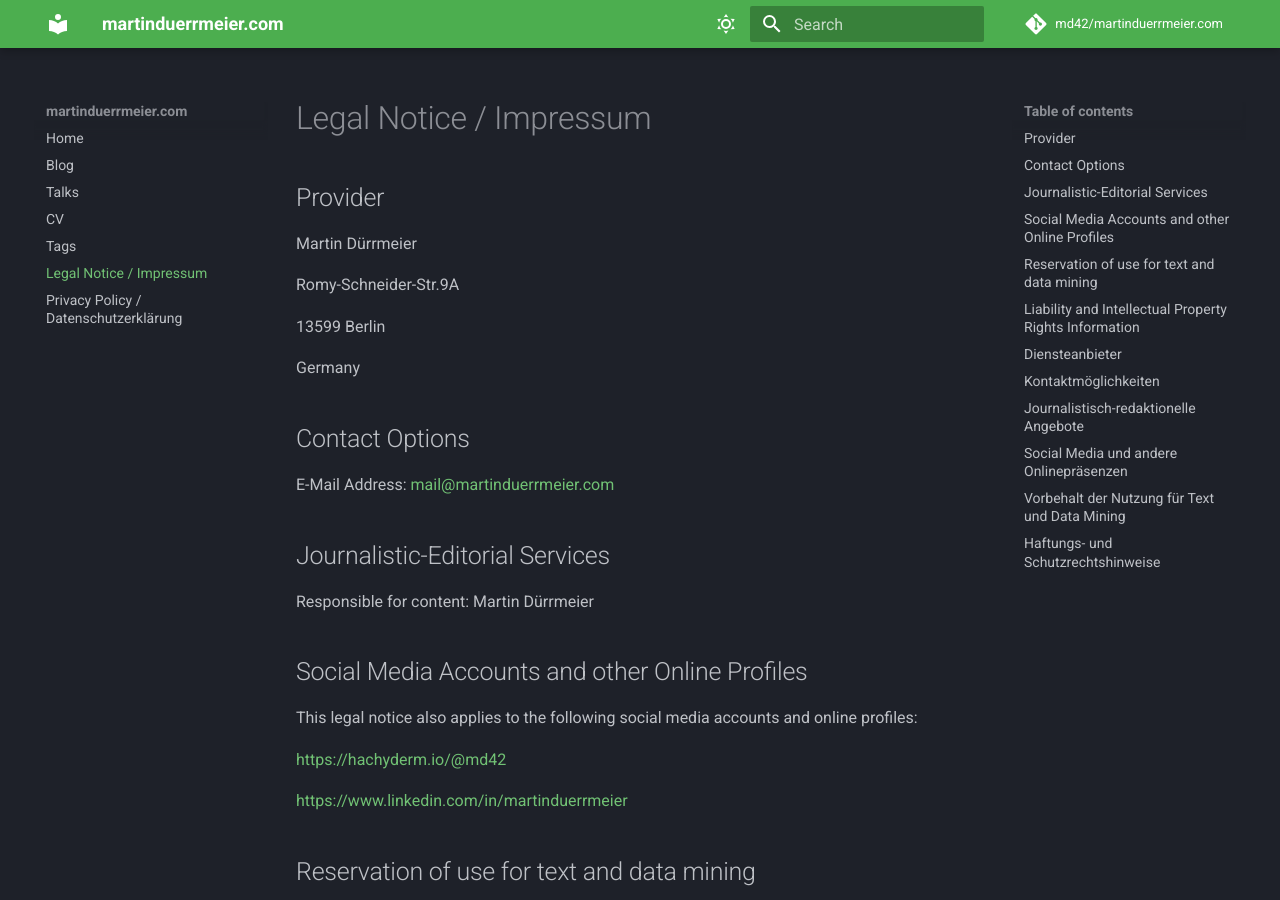
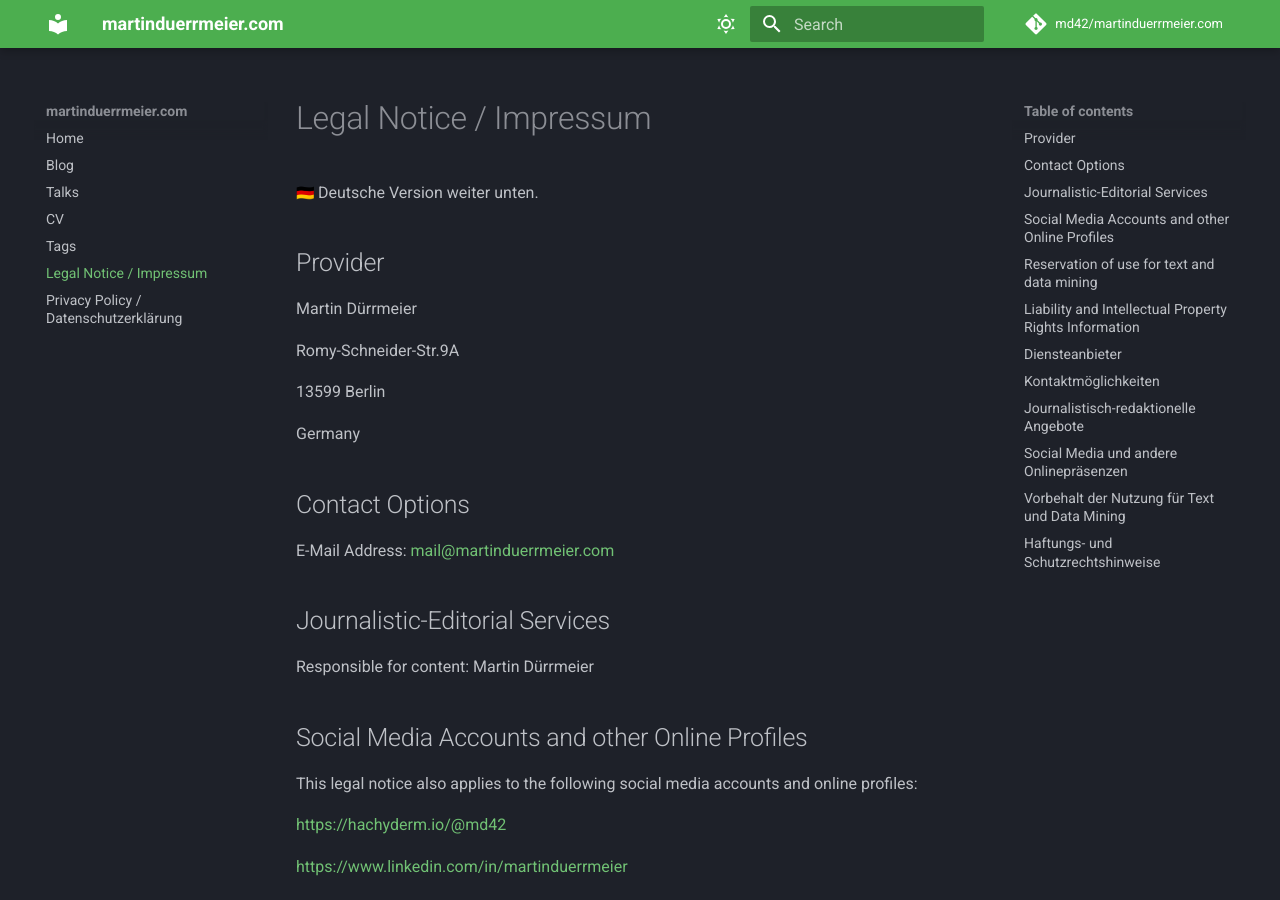
Before and after one commit to md42/martinduerrmeier.com, an MkDocs documentation site: the page built from docs/imprint.md, in a window 1280 px wide and 900 px high. Built offline with MkDocs 1.6.1 and Material for MkDocs 9.7.7, drawn with Linux system fonts in a browser that asks for light colours; emoji names are drawn with the system emoji font; comment, search, counter and statistics services are not loaded.

Commit message:
add hint to german version below

```diff
--- a/docs/imprint.md
+++ b/docs/imprint.md
@@ -1,4 +1,6 @@
 # Legal Notice / Impressum
+
+:flag_de: Deutsche Version weiter unten.
 
 ## Provider {#m46}
 
```
Also changed, not shown: docs/privacy-policy.md (+2 -0 lines).
